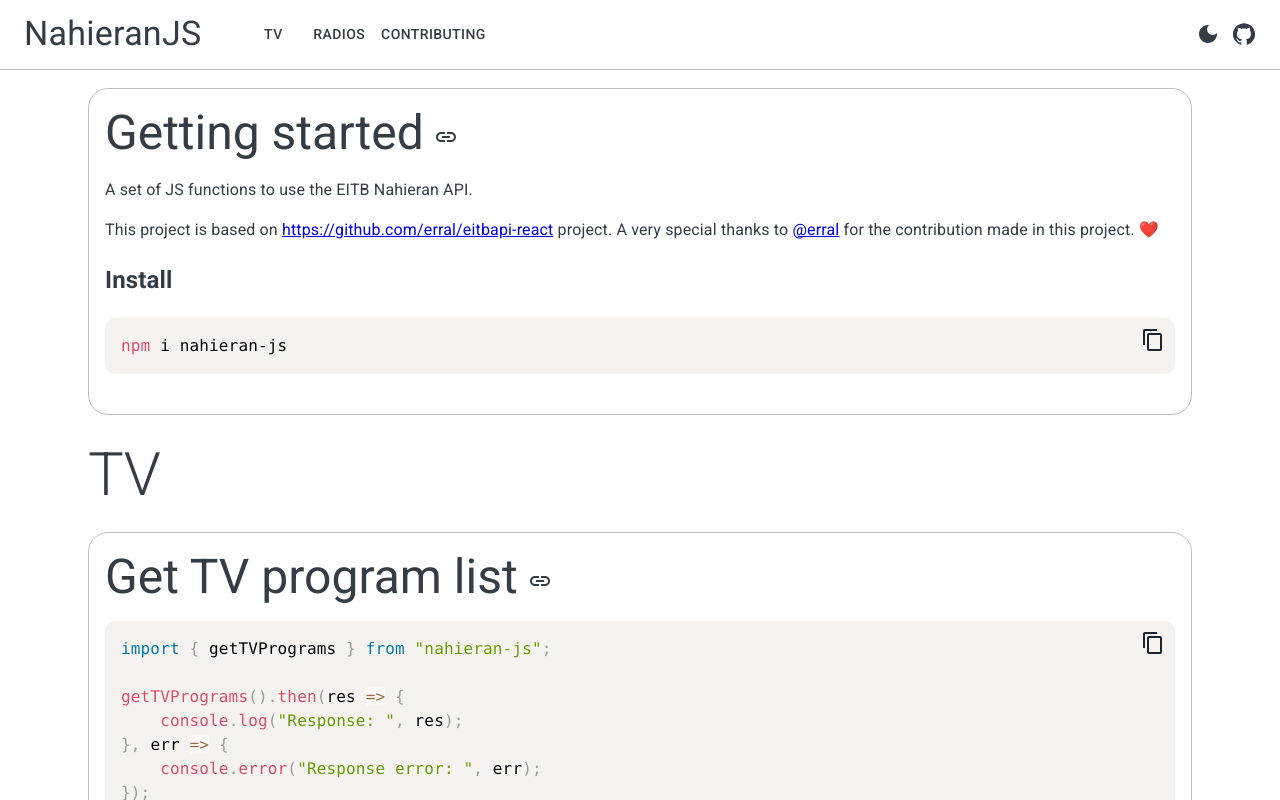
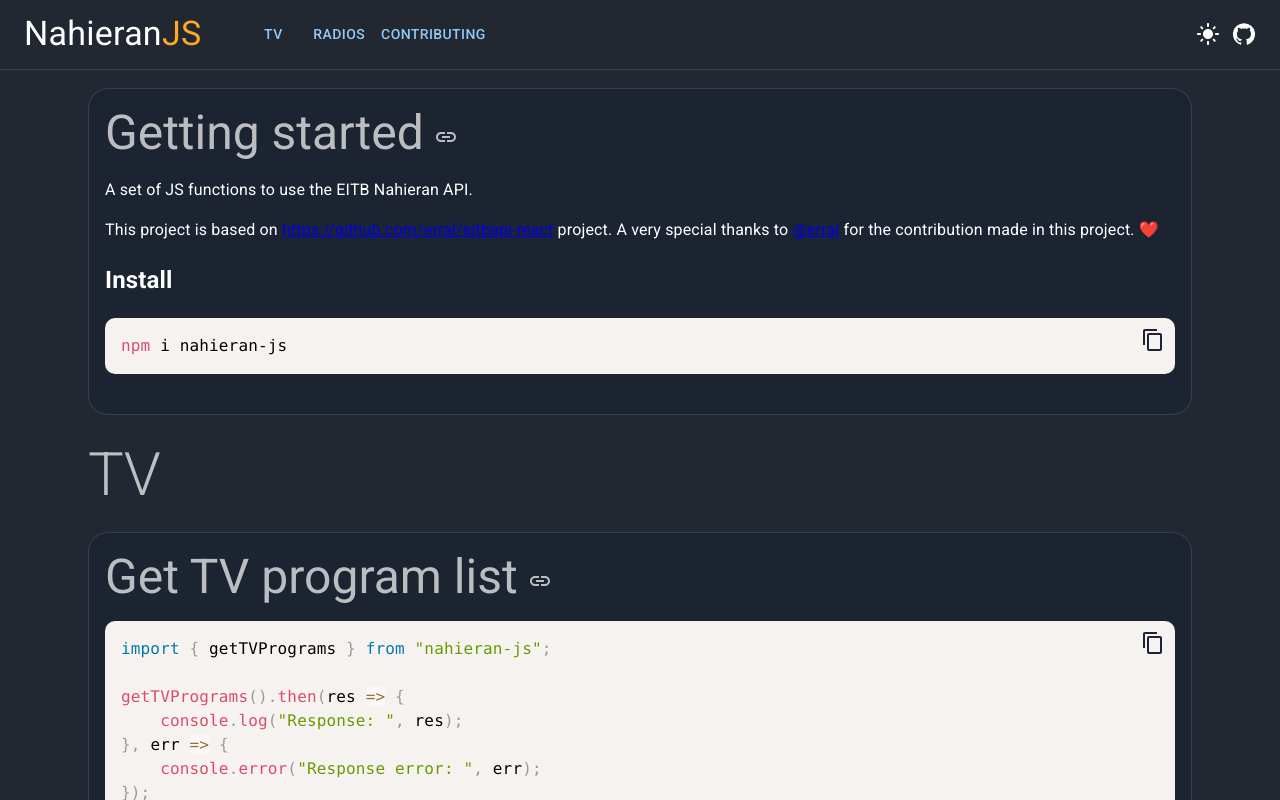
Before and after one commit to bipoza/nahieran-js, a React (Create React App) app in the folder nahieran-js-doc/: page / in a window 1280 px wide. Shown: the top 800 px of the page. Built offline with nearby package versions, Linux system fonts and the light colour scheme; a web font is replaced by a local one.

Commit message:
logo contrast

```diff
--- a/nahieran-js-doc/public/index.html
+++ b/nahieran-js-doc/public/index.html
@@ -24,7 +24,7 @@
       work correctly both with client-side routing and a non-root public URL.
       Learn how to configure a non-root public URL by running `npm run build`.
     -->
-    <title>nahieran-js</title>
+    <title>NahieranJS</title>
   </head>
   <body>
     <noscript>You need to enable JavaScript to run this app.</noscript>
--- a/nahieran-js-doc/src/App.js
+++ b/nahieran-js-doc/src/App.js
@@ -47,7 +47,7 @@
   });
 
 
-  const [darkMode, setDarkMode] = useLocalStorage("dark", false);
+  const [darkMode, setDarkMode] = useLocalStorage("dark", true);
   const value = { darkMode, setDarkMode };
   return (
     <DarkModeContext.Provider value={value}>
--- a/nahieran-js-doc/src/Components/AppBar.jsx
+++ b/nahieran-js-doc/src/Components/AppBar.jsx
@@ -28,7 +28,6 @@
   };
   const theme = useTheme();
   // console.log(theme);
-
 
   return (
     <>
@@ -79,7 +78,10 @@
               alt="nahieran-js-logo"
               style={{ width: "200px" }}
             /> */}
-            <Typography variant="h4">NahieranJS</Typography>
+            <Typography variant="h4">
+              Nahieran
+              <span style={{ color: theme.palette.warning.main }}>JS</span>
+            </Typography>
             <Box
               sx={{
                 flexGrow: 1,
```
Also changed, not shown: nahieran-js-doc/public/logo.svg (deleted).
